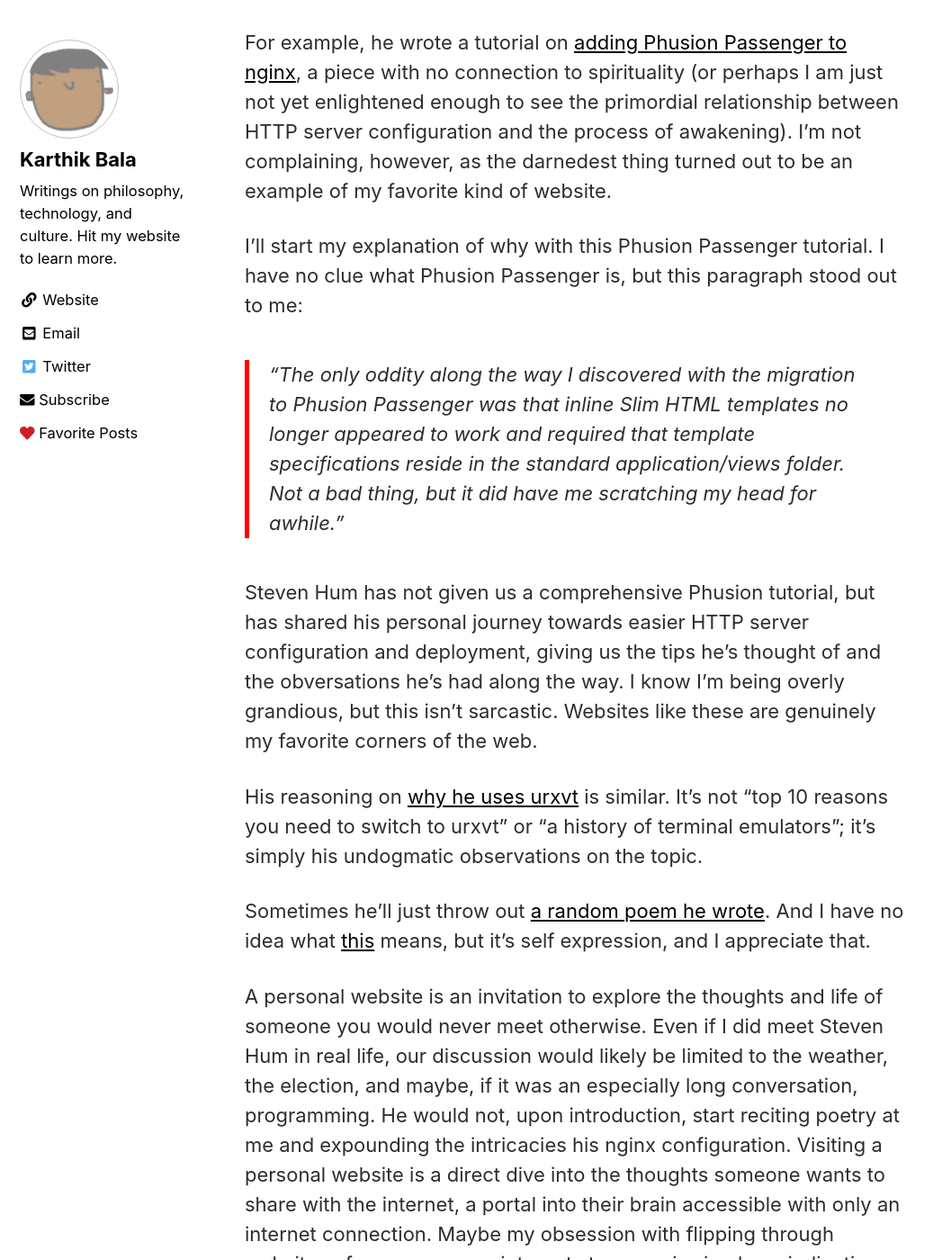
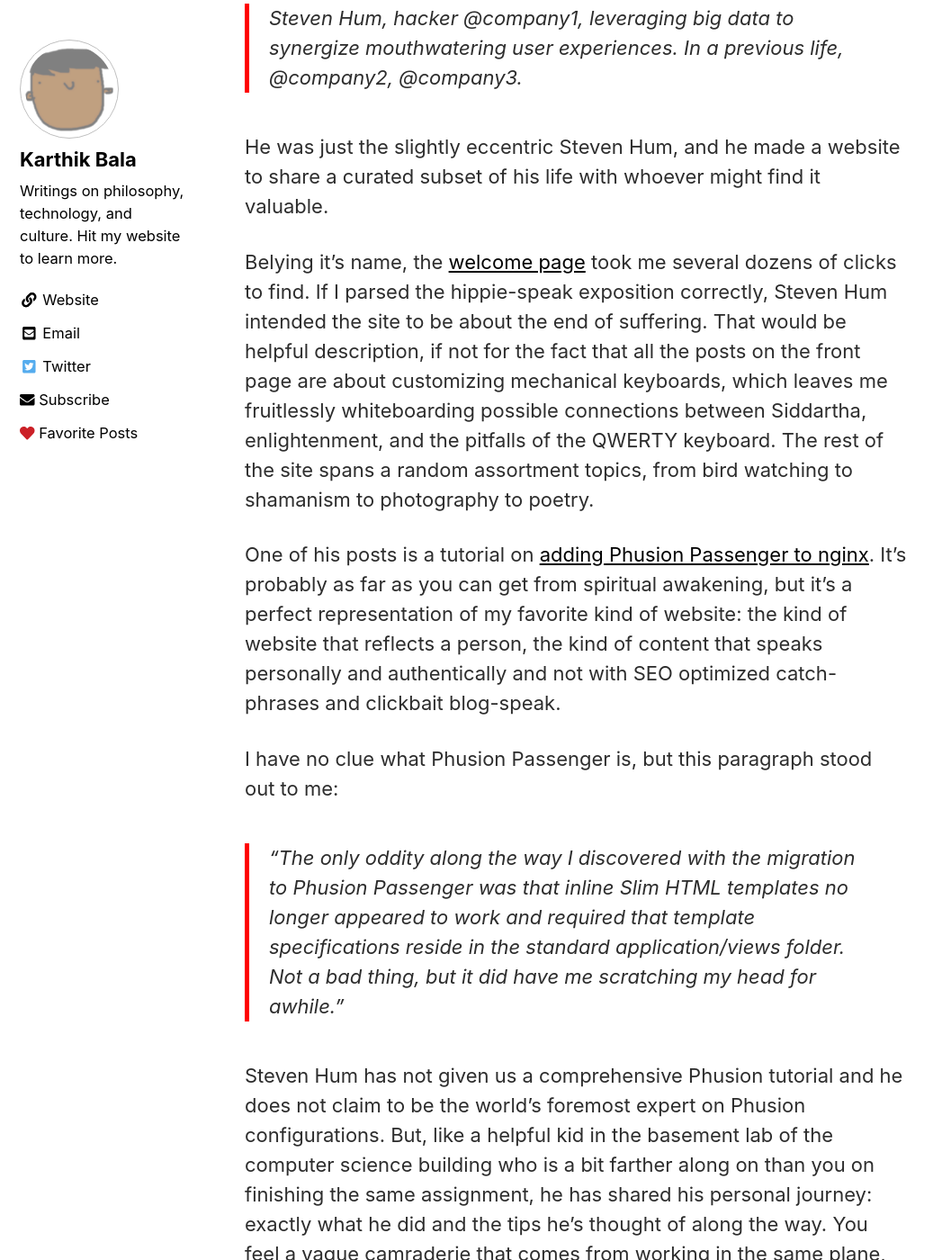
Before and after one commit to heems/heems.github.com, a Jekyll site: the page built from _posts/2016-12-19-personal-sites.md, in a window 1280 px wide and 1400 px high, scrolled down 721 px. Shown: the whole window at 90% size, without its empty margins (0-1047 px from the left). Built offline with Jekyll 4.4.1, drawn with Linux system fonts in a browser that asks for light colours; nearby versions of some CDN libraries; comment, search, counter and statistics services are not loaded; some of the changed text lies outside the part shown.

Commit message:
edit personal sites post

```diff
--- a/_posts/2016-12-19-personal-sites.md
+++ b/_posts/2016-12-19-personal-sites.md
@@ -3,35 +3,39 @@
 layout: single
 ---
 
-A few months ago, I stumbled upon a fascinating website.  It's called [the darnedest thing](http://thedarnedestthing.com/the%20darnedest%20thing).  I have only the slightest picture of who the owner of the site is, limited to what is contained in the [colophon page](http://thedarnedestthing.com/colophon).  The owner's name is Steven Hum.  The bullet point description of his "production environment", and a vignette unironically hyperbolizing  customizing his window manager to where it sounds like a samurai adjusting a new katana ("it’s a slow and methodical process. Step by step... molding it to one’s will"), make him out to be a tech enthusiast.
+A few months ago, I found a fascinating website: [the darnedest thing](http://thedarnedestthing.com/the%20darnedest%20thing).
 
-Extracting a purpose or theme out of the engimatic website proved to be a challenge.  Even the [welcome page](http://thedarnedestthing.com/welcome) is buried well.  If I understand the hippiesh exposition correctly, Steven Hum intended the site to be about the end of suffering-- some Buddhist type shit, I can only assume.  The equally difficult to find [index page](http://thedarnedestthing.com/index), however, contains a total potpourri of posts spanning a variety of topics-- most not even related to awakening.
+I don't know much about the owner. All the [colophon page](http://thedarnedestthing.com/colophon) gives us is his name, Steven Hum, a bullet point inventory of the technology supporting the site, and an absurd vignette where he compares customizing his window manager to a samurai adjusting a new katana ("it’s a slow and methodical process. Step by step... molding it to one’s will").
+
+And this enigmatic, ego-less, semi-useless about page was perfect. It was a calming reprieve from [hustle culture](https://twitter.com/nytimes/status/1089270531306721280), where, in tech circles, your website is your brand and you define yourself by where and what you work on.
+
+He was not:
+
+> Steven Hum, hacker @company1, leveraging big data to synergize mouthwatering user experiences. In a previous life, @company2, @company3.
+
+He was just the slightly eccentric Steven Hum, and he made a website to share a curated subset of his life with whoever might find it valuable.
+
+Belying it's name, the [welcome page](http://thedarnedestthing.com/welcome) took me several dozens of clicks to find. If I parsed the hippie-speak exposition correctly, Steven Hum intended the site to be about the end of suffering. That would be helpful description, if not for the fact that all the posts on the front page are about customizing mechanical keyboards, which leaves me fruitlessly whiteboarding possible connections between Siddartha, enlightenment, and the pitfalls of the QWERTY keyboard. The rest of the site spans a random assortment topics, from bird watching to shamanism to photography to poetry.
 
 
-For example, he wrote a tutorial on [adding Phusion Passenger to nginx](http://thedarnedestthing.com/nginx%20passenger), a piece with no connection to spirituality (or perhaps I am just not yet enlightened enough to see the primordial relationship between HTTP server configuration and the process of awakening).  I'm not complaining, however, as the darnedest thing turned out to be an example of my favorite kind of website.
+One of his posts is a tutorial on [adding Phusion Passenger to nginx](http://thedarnedestthing.com/nginx%20passenger). It's probably as far as you can get from spiritual awakening, but it's a perfect representation of my favorite kind of website: the kind of website that reflects a person, the kind of content that speaks personally and authentically and not with SEO optimized catch-phrases and clickbait blog-speak.
 
-I'll start my explanation of why with this Phusion Passenger tutorial.  I have no clue what Phusion Passenger is, but this paragraph stood out to me:
+I have no clue what Phusion Passenger is, but this paragraph stood out to me:
 
 > "The only oddity along the way I discovered with the migration to Phusion Passenger was that inline Slim HTML templates no longer appeared to work and required that template specifications reside in the standard application/views folder. Not a bad thing, but it did have me scratching my head for awhile."
 
-Steven Hum has not given us a comprehensive Phusion tutorial, but has shared his personal journey towards easier HTTP server configuration and deployment,  giving us the tips he's thought of and the obversations he's had along the way.  I know I'm being overly grandious, but this isn't sarcastic.  Websites like these are genuinely my favorite corners of the web.
+Steven Hum has not given us a comprehensive Phusion tutorial and he does not claim to be the world's foremost expert on Phusion configurations. But, like a helpful kid in the basement lab of the computer science building who is a bit farther along on than you on finishing the same assignment, he has shared his personal journey: exactly what he did and the tips he's thought of along the way. You feel a vague camraderie that comes from working in the same plane, unlike when you ask a professor and the dynamic is tilted and you feel more like you are extracting knowledge from a valuable resource and less like connecting with a real person.
 
-His reasoning on [why he uses urxvt](http://thedarnedestthing.com/urxvt) is similar.  It's not "top 10 reasons you need to switch to urxvt" or "a history of terminal emulators"; it's simply his undogmatic observations on the topic.
+His post on [why he uses urxvt](http://thedarnedestthing.com/urxvt) is similar.  It's not "top 10 reasons you need to switch to urxvt", but simply his undogmatic observations on a piece of software he enjoys.
 
-Sometimes he'll just throw out [a random poem he wrote](http://thedarnedestthing.com/unified%20chakra%20invocation). And I have no idea what [this](http://thedarnedestthing.com/about%20healing) means, but it's self expression, and I appreciate that.
+Sometimes he'll just throw out [a random poem he wrote](http://thedarnedestthing.com/unified%20chakra%20invocation), and I may have no idea what [it](http://thedarnedestthing.com/about%20healing) means, but it's self expression, and I appreciate that.
 
-A personal website is an invitation to explore the thoughts and life of someone you would never meet otherwise.  Even if I did meet Steven Hum in real life, our discussion would likely be limited to the weather, the election, and maybe, if it was an especially long conversation, programming.  He would not, upon introduction, start reciting poetry at me and expounding the intricacies his nginx configuration.  Visiting a personal website is a direct dive into the thoughts someone wants to share with the internet, a portal into their brain accessible with only an internet connection.  Maybe my obsession with flipping through websites of an anonymous internet strangers is simply an indication that I need better hobbies, but regardless, personal website obsession seems to be a much healthier alternative to a Facebook obsession, since at least you might learn a thing or two from a blog.  I've never learned something useful or encountered something interesting scrolling through pictures of the same beaches and latte art.  Even just reading a stranger's day-to-day activities and feelings is an enlightening experience, as it gives you insight as to how someone else in a possibly radically different situation than you is figuring out what they want, striving for it, progressing through life, and coping with it's challenges.
+A good personal website is a tunnel into the mind, an invitation to explore the thoughts and life of someone you don't fully know.  Even if I met Steven in real life, our conversation would likely be limited to the weather, the election, and maybe, if it was an especially long conversation, programming. He would not, upon introduction, start reciting poetry at me and discussing the intricacies of his nginx configuration. Seeing his geeky ergonomic keyboard setup, I'd assume most of his interests are silicone dependent, and would never think to ask him about spirituality, completely missing a large and important area of common ground.
 
-Another reason I love the darnedest thing is Steven Hum doesn't turn it into an elaborate advertisement or portray himself as the sum of his work related experiences.  He isn't
+College computer science departments encourage students to have a personal website.  At UT Austin, we even get a [little corner of the cs.utexas website](https://www.cs.utexas.edu/~karthik/). Most students use their web development skills and free hosting to frame their resume in a Bootstrap template and some buzzwords. They see their website as a way to show off to companies that they are so passionate about computer science that they took time out of their weekend to make a working portfolio.
 
-> Steven Hum: hacker @ridiculousstartup, leveraging big data to synergize beautiful user experiences.  Previously a freelance growth hacker.  Message me on LinkedIn if you have something interesting to offer.
+A personal website is something over three billion people can access.  This is a chance to show some random Argentenian your conspiracy theory on how the government controls the weather, a chance to express a minority opinion some stranger will find refuge in, a chance to write a dumb essay on personal websites and convince some Ukranian hacker scanning for vulnerabilities to start a blog about succulents.
 
-In fact, it was a struggle to just figure out his name.
+I'm not trying to shit on people who use their website as a recruiting tool. I'm just trying to say that a personal website is a powerful medium of self-expression. It gives you insight as to how someone else, oftentimes someone in a radically different situation than you, is figuring out how and why to live, and I find it crazy that people don't utilize them more.
 
-In the UTCS department and in the tech community in general, it is generally encouraged to have a personal website.  Students even receive a [little corner of the cs.utexas website](https://www.cs.utexas.edu/~karthik/).  Most students use their web development skills and free hosting to publicize their resume, perhaps throwing a few buzzwords and a github link on there too.  The point is to show off to companies that they are so passionate about computer science that they took time out of their weekend to make a cute portfolio.
-
-A personal website is something over 3 billion people can access.  This is a chance to show some random Argentenian who stumbles into your site your conspiracy theory on why the government controls the weather, a chance to express your frustration over the FDA approval process and your thought-provoking ideas to fix it, a chance to write a dumb essay on personal websites and convince some Ukranian hacker searching for vulnerabilities in your site to start a blog about yerba mate.
-
-I'm not condemning using a website as a recruiting tool.  I'm trying to say that a personal website is a powerful medium of self-expression and idea sharing that more people should utilize.
-
-As a random side thought: personal website edit history would be a beautiful thing.  You would see how someone has changed as well as how what they wish to share with others has changed.
+*As a random side thought: personal website edit history would be a beautiful thing, an edit by edit picture of growth and change.*
```
